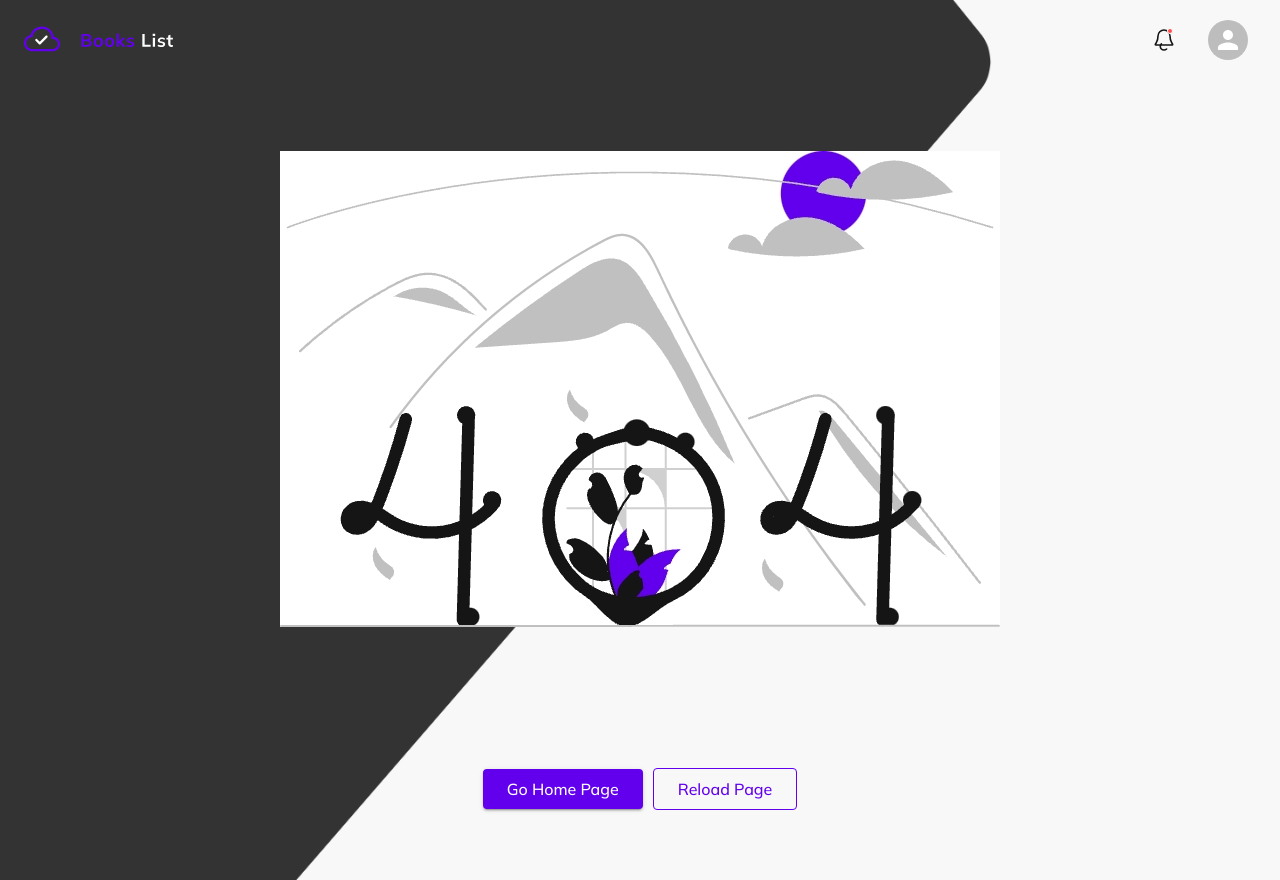
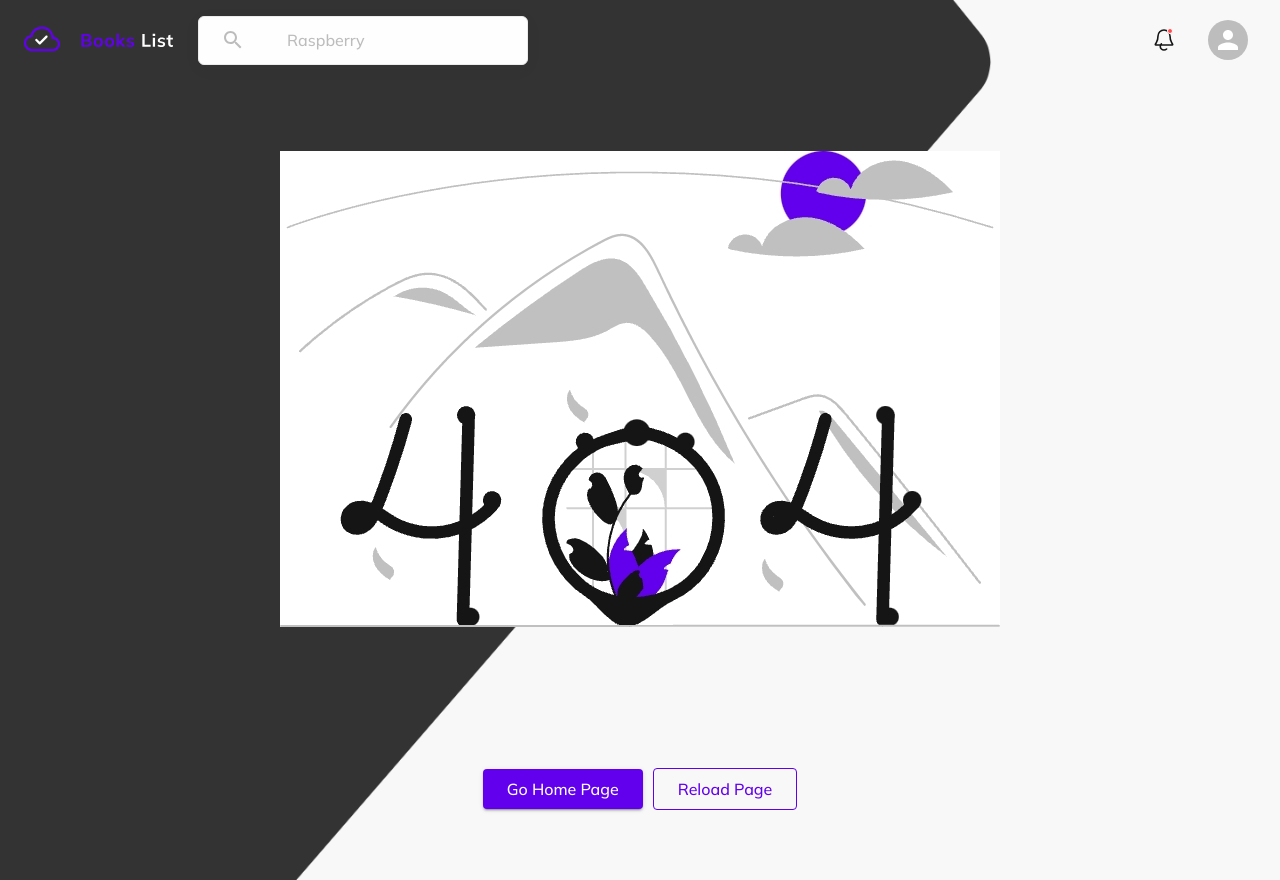
Before and after one commit to username-shakha/bookshelf, a React (Vite) app: page /register in a window 1280 px wide. Built offline with nearby package versions, Linux system fonts and the light colour scheme; no server answers.

Commit message:
added a search text field on the navbar

```diff
--- a/src/api/index.ts
+++ b/src/api/index.ts
@@ -109,6 +109,7 @@ export const booksApi = createApi({
           }),
         },
       }),
+      invalidatesTags: tagTypes,
     }),
 
     editBook: builder.mutation<
--- /dev/null
+++ b/src/components/Navbar/SearchBar.tsx
@@ -0,0 +1,59 @@
+import { useState, useRef } from "react";
+// import TextField from "@mui/material/TextField";
+import InputAdornment from "@mui/material/InputAdornment";
+import IconButton from "@mui/material/IconButton";
+import { Search, Close } from "@mui/icons-material";
+import useUserManagement from "@/hooks/useUserManagement";
+import CustomizableSearchInput from "./styled/CustomizableSearchInput";
+
+export default function SearchBar() {
+  const { searchBook } = useUserManagement();
+  const [isActive, setIsActive] = useState(false);
+  const searchRef = useRef<HTMLInputElement | null>(null);
+
+  const handleSearchClick = () => {
+    if (searchRef.current && searchRef.current.value.trim() !== "") {
+      searchBook(searchRef.current.value.trim());
+      searchRef.current.value = "";
+      setIsActive(false);
+    }
+  };
+
+  const handleClearClick = () => {
+    if (searchRef.current) {
+      searchRef.current.value = "";
+      setIsActive(false);
+    }
+  };
+
+  const handleChange = () => {
+    setIsActive(Boolean(searchRef.current?.value.trim()));
+  };
+
+  return (
+    <CustomizableSearchInput
+      type="text"
+      inputRef={searchRef}
+      placeholder="Raspberry"
+      onChange={handleChange}
+      InputProps={{
+        startAdornment: (
+          <InputAdornment position="start">
+            <IconButton onClick={handleSearchClick} disabled={!isActive}>
+              <Search />
+            </IconButton>
+          </InputAdornment>
+        ),
+        endAdornment: (
+          <InputAdornment position="end">
+            {isActive && (
+              <IconButton onClick={handleClearClick}>
+                <Close />
+              </IconButton>
+            )}
+          </InputAdornment>
+        ),
+      }}
+    />
+  );
+}
--- a/src/components/Navbar/index.tsx
+++ b/src/components/Navbar/index.tsx
@@ -5,8 +5,14 @@ import CustomUserAvatar from "../Avatar";
 import Logo from "../Logo";
 import { BellIcon } from "../icons";
 import { removeToken } from "@/utils/token";
+import SearchBar from "./SearchBar";
 
-const ContentLeft = styled(Box)``;
+const ContentLeft = styled(Box)`
+  display: flex;
+  align-items: center;
+  justify-content: center;
+  gap: 24px;
+`;
 const ContentRight = styled(Box)``;
 
 export default function Navbar() {
@@ -15,6 +21,7 @@ export default function Navbar() {
       <NavbarInnerWrapper>
         <ContentLeft>
           <Logo />
+          <SearchBar />
         </ContentLeft>
         <ContentRight>
           <IconButton>
--- /dev/null
+++ b/src/components/Navbar/styled/CustomizableSearchInput.tsx
@@ -0,0 +1,22 @@
+import { styled, TextField } from "@mui/material";
+
+const CustomizableSearchInput = styled(TextField)(({ theme }) => ({
+  "& .MuiInputBase-input": {
+    // width: "100%",
+    padding: "0px",
+    // fontSize: "16px",
+    // border: "1px solid #ccc",
+    // borderRadius: "5px",
+  },
+  "& .MuiOutlinedInput-input": {
+    // backgroundColor: theme.palette.background.default,
+    // borderRadius: theme.shape.borderRadius,
+    color: theme.palette.text.primary,
+    padding: "12px 26px",
+  },
+  "& .MuiInputBase-inputAdornedStart, & .MuiInputBase-inputAdornedEnd": {
+    // padding: "8px",
+  },
+}));
+
+export default CustomizableSearchInput;
--- a/src/theme/overrides/index.ts
+++ b/src/theme/overrides/index.ts
@@ -30,7 +30,7 @@ const components: Components<Omit<Theme, "components">> = {
       },
 
       input: ({ theme }) => ({
-        padding: "14px 16px 14px 16px !important",
+        padding: "14px 16px 14px 16px",
         "&::placeholder": {
           opacity: 0.28,
           color: "rgb(21, 21, 21)",
```
